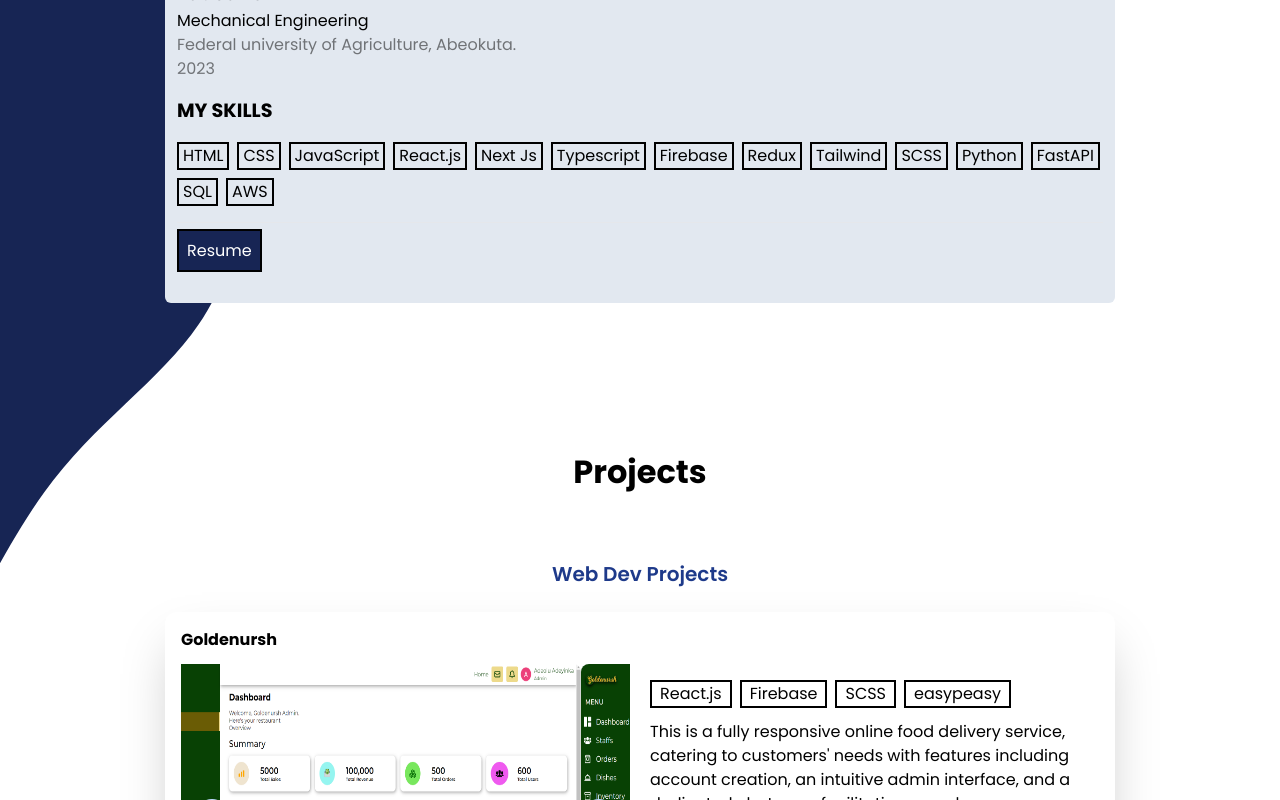
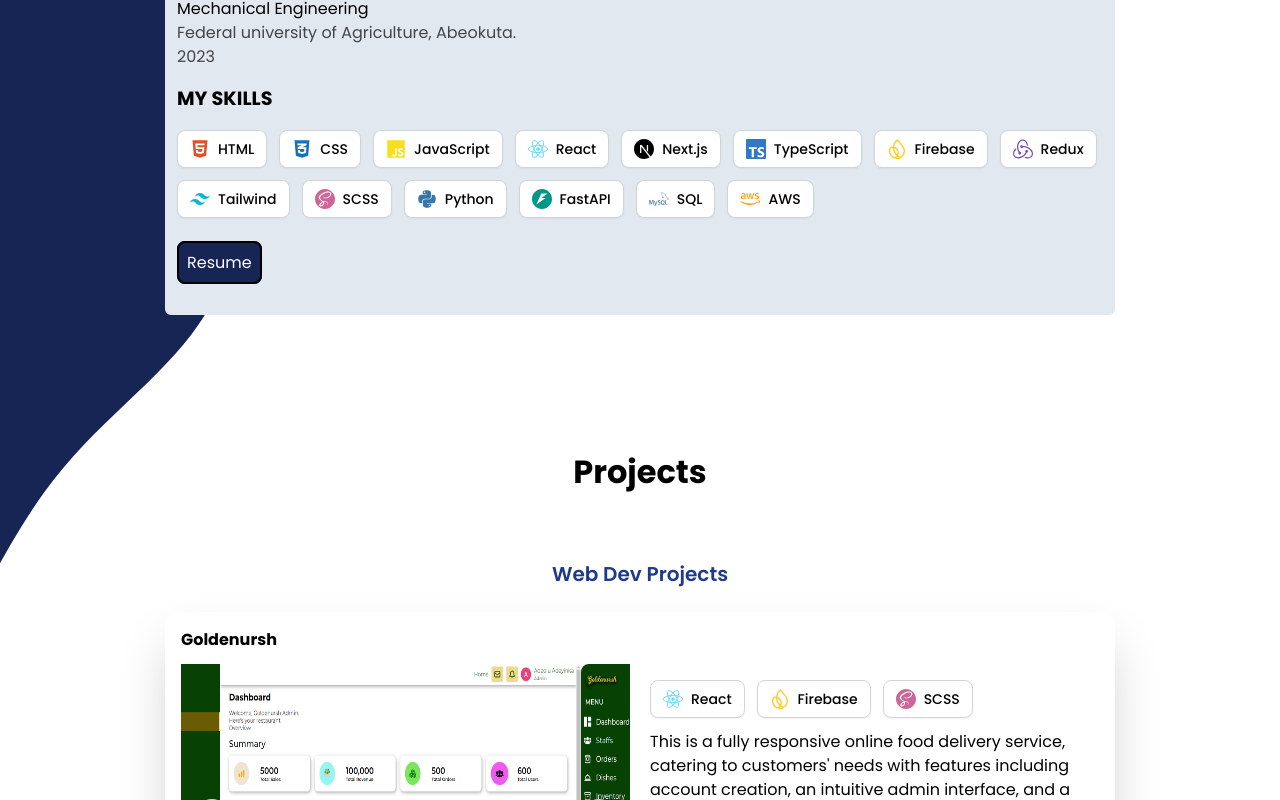
Before and after one commit to really-riel/rielcodes, a React (Vite) app: page / in a window 1280 px wide. Shown: the part 1200-2000 px from the top of the page. Built offline with nearby package versions, Linux system fonts and the light colour scheme.

Commit message:
updating the page
fixed font and design

```diff
--- a/src/components/AboutMe.jsx
+++ b/src/components/AboutMe.jsx
@@ -1,5 +1,7 @@
 import React from "react";
 import resume from "../assets/Adeolu-Resume.pdf";
+
+import TechIcons from "./TechIcons";
 
 const AboutMe = () => {
   return (
@@ -50,7 +52,7 @@ const AboutMe = () => {
           <p className="">
             Mechanical Engineering
             <br />
-            <span className="opacity-50">
+            <span className="opacity-70">
               Federal university of Agriculture, Abeokuta.
               <br />
               2023
@@ -61,26 +63,13 @@ const AboutMe = () => {
         <h2 className="font-bold text-[clamp(1rem,_0.6rem_+_1vw,_1.2rem)] ">
           MY SKILLS
         </h2>
-        <ul className="flex items-center flex-wrap *:border-2 *:border-black *:px-1 gap-2">
-          <li>HTML</li>
-          <li>CSS</li>
-          <li>JavaScript</li>
-          <li>React.js</li>
-          <li>Next Js</li>
-          <li>Typescript</li>
-          <li>Firebase</li>
-          <li>Redux</li>
-          <li>Tailwind</li>
-          <li>SCSS</li>
-          <li>Python</li>
-          <li>FastAPI</li>
-          <li>SQL</li>
-          <li>AWS</li>
-        </ul>
+
+        <TechIcons />
+
         <hr className="bg-red-500" />
         <div>
           <a
-            className="p-2 text-white border-2 border-black bg-blue-950 hover:bg-blue-700"
+            className="p-2 text-white border-2 border-black rounded-lg bg-blue-950 hover:bg-blue-700"
             href={resume}
             download
           >
--- a/src/components/Banner.jsx
+++ b/src/components/Banner.jsx
@@ -7,16 +7,16 @@ const Banner = () => {
   return (
     <section className="relative grid w-full px-2 py-20 overflow-hidden min-h-svh place-content-center ">
       <div className="text-[clamp(1rem,_0.2rem_+_1vw,_2rem)]  flex flex-col justify-center lg:flex-row-reverse  mx-auto gap-20">
-        <figure className="w-52 h-52 blob max-sm[]:bg-red-500 md:w-80 md:h-80 rounded-[50%] overflow-hidden mx-auto">
+        <figure className="w-52 h-52 blob max-sm[]:bg-red-500 md:w-80 md:h-80 rounded-[50%] overflow-hidden mx-auto ">
           <img
             src={pf}
             alt="Irregular frame"
             className="object-cover object-top w-full h-full irregular-frame-image"
           />
         </figure>
-        <div className="grid gap-1 ">
+        <div className="flex flex-col justify-center gap-3 ">
           <p className="font-semibold">Hey, I'm </p>
-          <p className="font-extrabold text-[clamp(1rem,_1.5rem_+_1vw,_2rem)]">
+          <p className="font-extrabold text-[clamp(1rem,_1.5rem_+_1vw,_2.1rem)]">
             Adeyinka Adeolu.
           </p>
           <p className="font-bold text-[clamp(1.5rem,_1.1rem_+_2vw,_3rem)]">
--- a/src/components/ProjectCard.jsx
+++ b/src/components/ProjectCard.jsx
@@ -1,6 +1,7 @@
 import React from "react";
 import Slider from "./Slider";
 import { FaGithub } from "react-icons/fa";
+import TechIcons from "./TechIcons";
 
 const ProjectCard = ({ project }) => {
   return (
@@ -11,13 +12,7 @@ const ProjectCard = ({ project }) => {
         <Slider images={project.images} />
 
         <div className="flex flex-col gap-3 mt-4 grow">
-          <ul className="flex flex-wrap items-center gap-2">
-            {project.technologies.map((tech, ind) => (
-              <li className="px-2 border-2 border-black" key={ind}>
-                {tech}
-              </li>
-            ))}
-          </ul>
+          <TechIcons tech={project.technologies} />
 
           <p>{project.description}</p>
 
--- /dev/null
+++ b/src/components/TechIcons.jsx
@@ -0,0 +1,76 @@
+import React from "react";
+import {
+  FaHtml5,
+  FaCss3Alt,
+  FaJs,
+  FaReact,
+  FaAws,
+  FaPython,
+} from "react-icons/fa";
+
+import {
+  SiNextdotjs,
+  SiTypescript,
+  SiFirebase,
+  SiRedux,
+  SiTailwindcss,
+  SiSass,
+  SiFastapi,
+  SiMysql,
+} from "react-icons/si";
+
+const skillsMap = {
+  HTML: { icon: <FaHtml5 />, color: "#E34F26" },
+  CSS: { icon: <FaCss3Alt />, color: "#1572B6" },
+  JavaScript: { icon: <FaJs />, color: "#F7DF1E" },
+  React: { icon: <FaReact />, color: "#61DAFB" },
+  "Next.js": { icon: <SiNextdotjs />, color: "#000000" },
+  TypeScript: { icon: <SiTypescript />, color: "#3178C6" },
+  Firebase: { icon: <SiFirebase />, color: "#FFCA28" },
+  Redux: { icon: <SiRedux />, color: "#764ABC" },
+  Tailwind: { icon: <SiTailwindcss />, color: "#06B6D4" },
+  SCSS: { icon: <SiSass />, color: "#CC6699" },
+  Python: { icon: <FaPython />, color: "#3776AB" },
+  FastAPI: { icon: <SiFastapi />, color: "#009688" },
+  SQL: { icon: <SiMysql />, color: "#4479A1" },
+  AWS: { icon: <FaAws />, color: "#FF9900" },
+};
+
+const TechIcons = ({ tech }) => {
+  const hasTech = tech && tech.length > 0;
+
+  return (
+    <ul className="flex flex-wrap gap-3">
+      {hasTech
+        ? tech.map((t, index) => {
+            const skill = skillsMap[t];
+            if (!skill) return null;
+
+            return (
+              <li
+                key={index}
+                className="flex items-center gap-2 px-3 py-2 transition bg-white border border-gray-300 rounded-lg shadow-sm hover:scale-105"
+              >
+                <span className="text-xl" style={{ color: skill.color }}>
+                  {skill.icon}
+                </span>
+                <span className="text-sm font-medium">{t}</span>
+              </li>
+            );
+          })
+        : Object.entries(skillsMap).map(([name, skill], index) => (
+            <li
+              key={index}
+              className="flex items-center gap-2 px-3 py-2 transition bg-white border border-gray-300 rounded-lg shadow-sm hover:scale-105"
+            >
+              <span className="text-xl" style={{ color: skill.color }}>
+                {skill.icon}
+              </span>
+              <span className="text-sm font-medium">{name}</span>
+            </li>
+          ))}
+    </ul>
+  );
+};
+
+export default TechIcons;
--- a/src/utils/data.jsx
+++ b/src/utils/data.jsx
@@ -31,7 +31,7 @@ export const projectsData = [
       GoldenAdminChatbox,
     ],
     title: "Goldenursh",
-    technologies: ["React.js", "Firebase", "SCSS", "easypeasy"],
+    technologies: ["React", "Firebase", "SCSS", "easypeasy"],
     description:
       "This is a fully responsive online food delivery service, catering to customers' needs with features including account creation, an intuitive admin interface, and a dedicated chatroom facilitating seamless communication between users and administrators.",
     liveDemo: "https://goldenursh.vercel.app",
@@ -42,7 +42,7 @@ export const projectsData = [
     type: "web",
     images: [SpaceHome, SpaceDestination, SpaceCrew, SpaceTech],
     title: "Space Tourism",
-    technologies: ["React.js", "SCSS"],
+    technologies: ["React", "SCSS"],
     description: "This is a front end mentor challenge",
     liveDemo: "https://rielspacetourism.vercel.app",
     codeLink: "https://github.com/really-riel/space-tourism-website",
@@ -51,7 +51,7 @@ export const projectsData = [
     type: "web",
     images: [foodieland1, foodieland2, foodieland3, foodieland4],
     title: "Foodieland",
-    technologies: ["Next js", "Typescript", "Tailwind"],
+    technologies: ["Next.js", "TypeScript", "Tailwind"],
     description:
       "A dynamic online food store featuring a diverse selection of healthy foods and recipes. The site is fully mobile-responsive, ensuring a seamless shopping experience on any device.",
     liveDemo: "https://foodieland-tobamstest.vercel.app",
```
